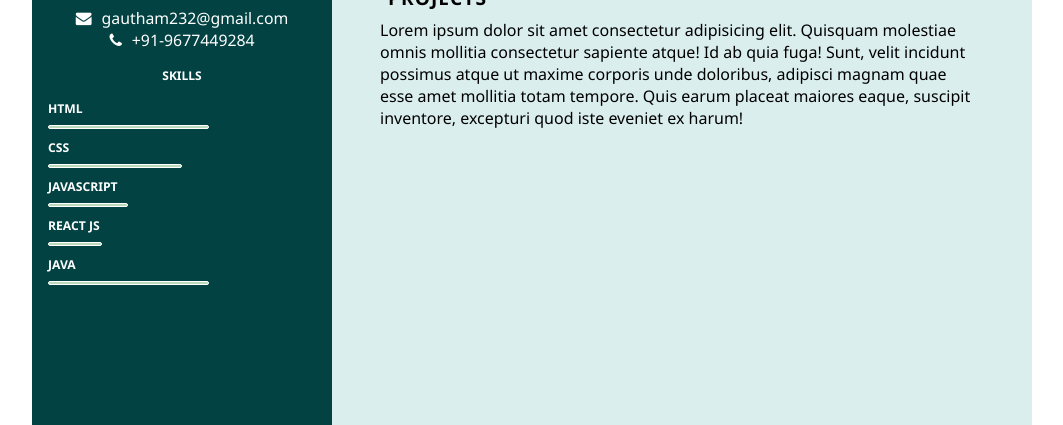
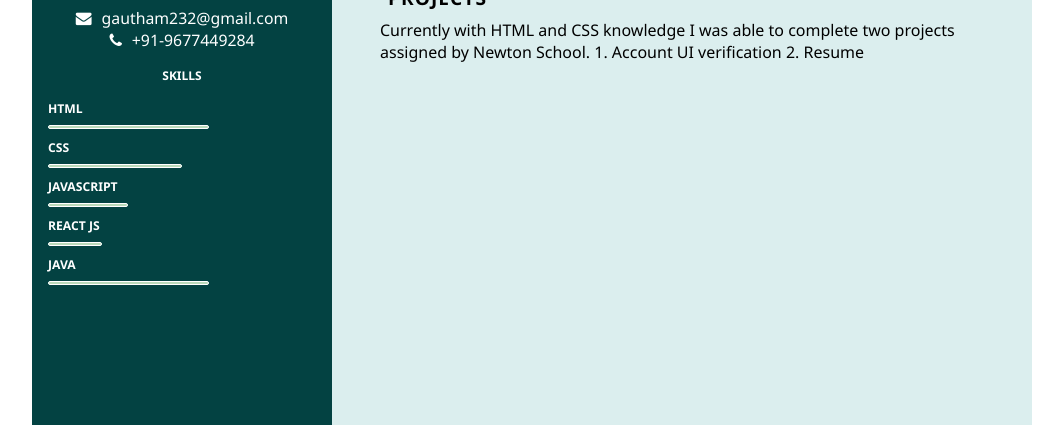
Before and after one commit to Gau232/Responsive-Resume-using-CSS-Grid---CSS-Input-attributes-Value-Readonly-Disab---zimmrgm191c6, a plain HTML site: page index.html in a window 1280 px wide. Shown: the part 375-800 px from the top of the page, without its empty margins (32-1095 px from the left). Drawn offline with Linux system fonts and the light colour scheme.

Commit message:
Update index.html

```diff
--- a/index.html
+++ b/index.html
@@ -130,12 +130,9 @@
           <section class="projects-sect">
             <h2 class="right-title">Projects</h2>
             <p>
-              Lorem ipsum dolor sit amet consectetur adipisicing elit. Quisquam
-              molestiae omnis mollitia consectetur sapiente atque! Id ab quia
-              fuga! Sunt, velit incidunt possimus atque ut maxime corporis unde
-              doloribus, adipisci magnam quae esse amet mollitia totam tempore.
-              Quis earum placeat maiores eaque, suscipit inventore, excepturi
-              quod iste eveniet ex harum!
+              Currently with HTML and CSS knowledge I was able to complete two projects assigned by Newton School.
+              1. Account UI verification
+              2. Resume
             </p>
           </section>
         </div>
```
